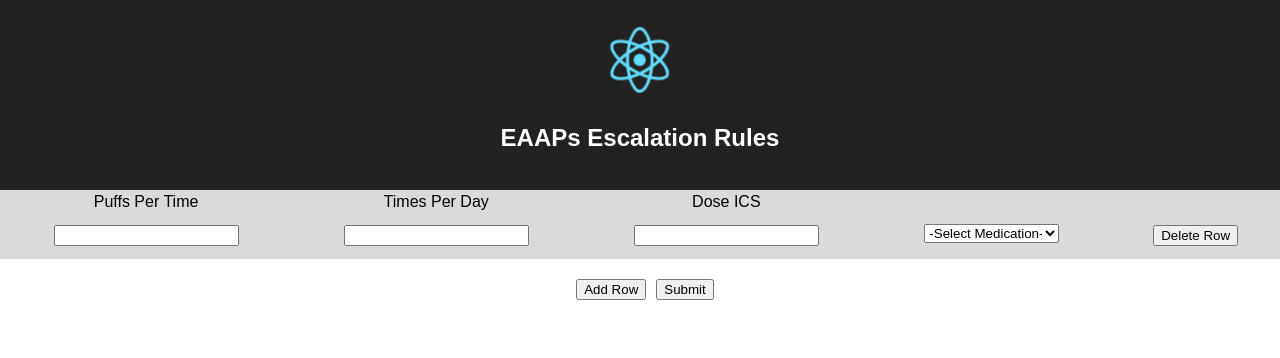
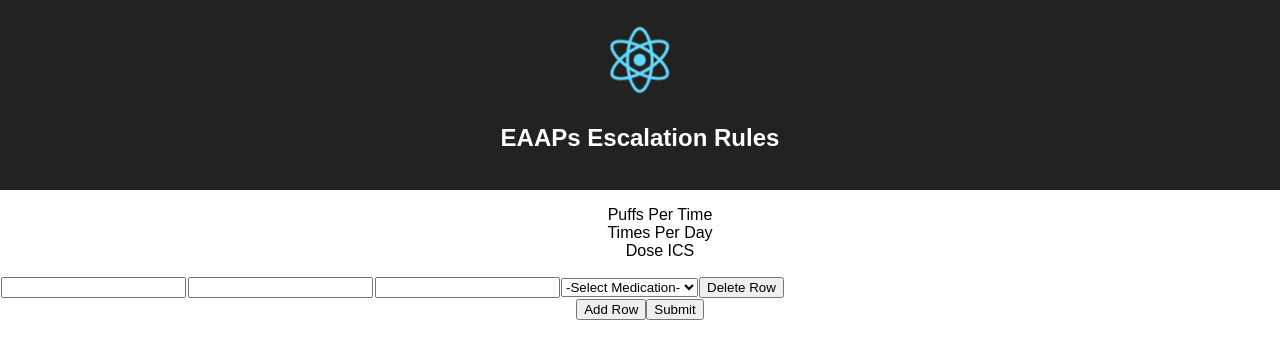
Before and after one commit to qoc-shirley/EAAPS-Rules, a React (Create React App) app in the folder react/: page / in a window 1280 px wide. Shown: the top 358 px of the page. Built offline with nearby package versions, Linux system fonts and the light colour scheme.

Commit message:
starting to use flexbos

```diff
--- a/react/src/App.css
+++ b/react/src/App.css
@@ -1,8 +1,16 @@
-
 .App{
+  display: flex;
+  flex-direction: column;
+  flex-wrap: nowrap;
+  justify-content: space-between;
   text-align: center;
 }
-
+.childContainter{
+  display: flex;
+  flex-direction: row;
+  margin: auto;
+  background-color: #d9dadb;
+}
 .App-logo {
   animation: App-logo-spin infinite 20s linear;
   height: 80px;
@@ -19,26 +27,16 @@
   font-size: large;
 }
 
-.patientMedicationRow {
-  background-color: #d9dadb;
-}
-
 .getICS{
   background-color: #a6a7a8;
 }
 
-button {
-  margin: 10px;
+table {
+  width: 100%;
 }
 
-select{
-  margin: 10px;
-  width: 135px;
-}
-
-table{
-  width: 100%;
-  margin-bottom: 10px;
+ul{
+  list-style-type: none;
 }
 
 @keyframes App-logo-spin {
--- a/react/src/App.js
+++ b/react/src/App.js
@@ -109,7 +109,6 @@ class App extends Component {
           <img src={logo} className="App-logo" alt="logo" />
           <h2>EAAPs Escalation Rules</h2>
           </div>
-
           <MedicationList
             onDelRow={this.handleDeleteRow}
             onAddRow={this.handleAddRow}
--- a/react/src/MedicationList.js
+++ b/react/src/MedicationList.js
@@ -8,19 +8,16 @@ class MedicationList extends Component {
 		const onSelection = this.props.onSelection;
 
 		return (
-			<div>
-				<table onSubmit={this.props.handleSubmit} className="patientMedicationRow">
-          <thead>
-            <tr>
-              <td>Puffs Per Time</td>
-              <td>Times Per Day</td>
-              <td>Dose ICS</td>
-            </tr>
-          </thead>
-          <tbody>
-        		<AddRow onDelEvent={onDelEvent} onSelection={onSelection} />
-          </tbody>
-        </table>
+			<div className="childContainer" onSubmit={this.props.handleSubmit}>
+				<div>
+          <ul>
+            <li>Puffs Per Time</li>
+            <li>Times Per Day</li>
+            <li>Dose ICS</li>
+          </ul>
+         </div>
+
+				<AddRow onDelEvent={onDelEvent} onSelection={onSelection} />
         <button onClick={this.props.onAddRow}>Add Row</button>
         <input type="submit" value="Submit" onClick={this.props.onSubmit} />
 			</div>
```
Lines whose indentation alone changed are shown as unchanged.
